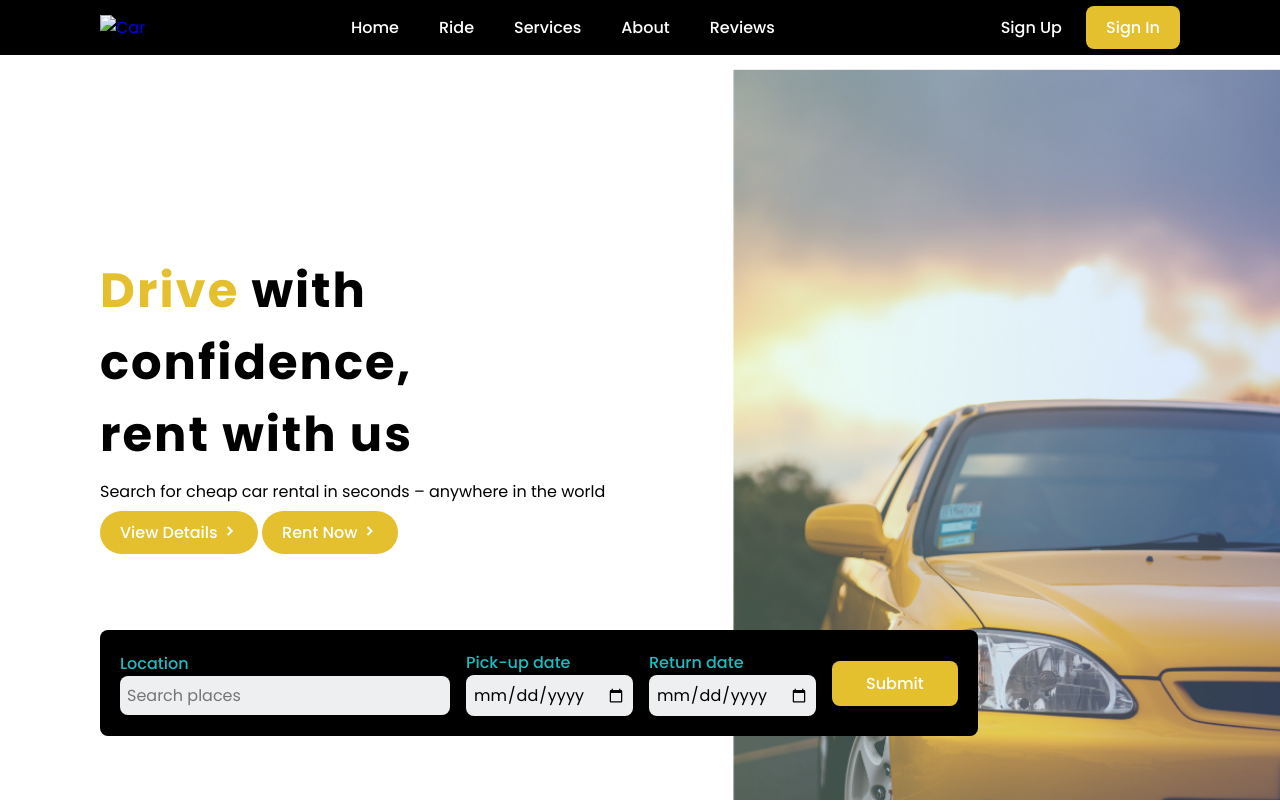
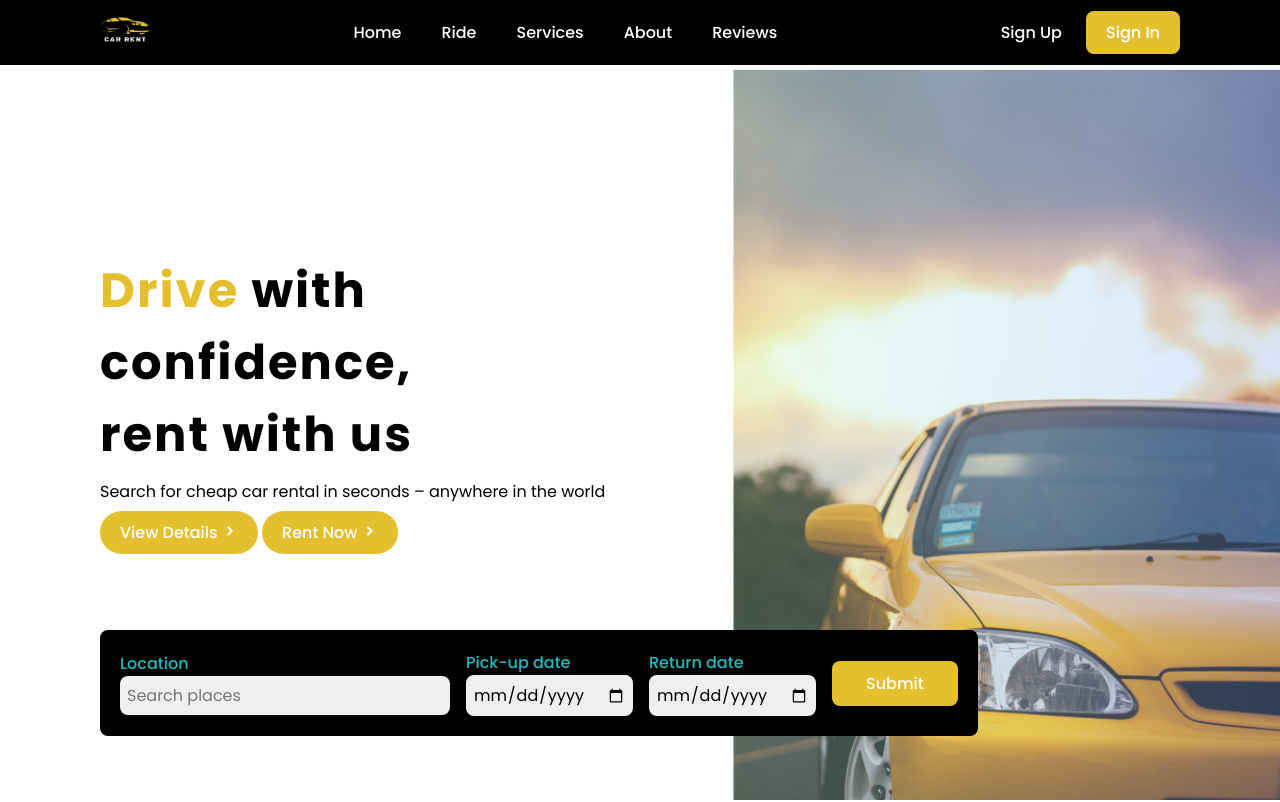
Before and after one commit to nileshsai20/Car-Rental, a plain HTML site: page index.html in a window 1280 px wide. Shown: the top 802 px of the page. Drawn offline with nearby package versions, Linux system fonts and the light colour scheme.

Commit message:
Update index.html

```diff
--- a/index.html
+++ b/index.html
@@ -9,7 +9,7 @@
 </head>
 <body>
     <header>
-        <a href="#" class="logo"><img src="../Car Rental/images/Logo.png" alt="Car"></a>
+        <a href="#" class="logo"><img src="images/Logo.png" alt="Car"></a>
         <ul class="navbar">
             <li><a href="#home">Home</a></li>
             <li><a href="#ride">Ride</a></li>
```
